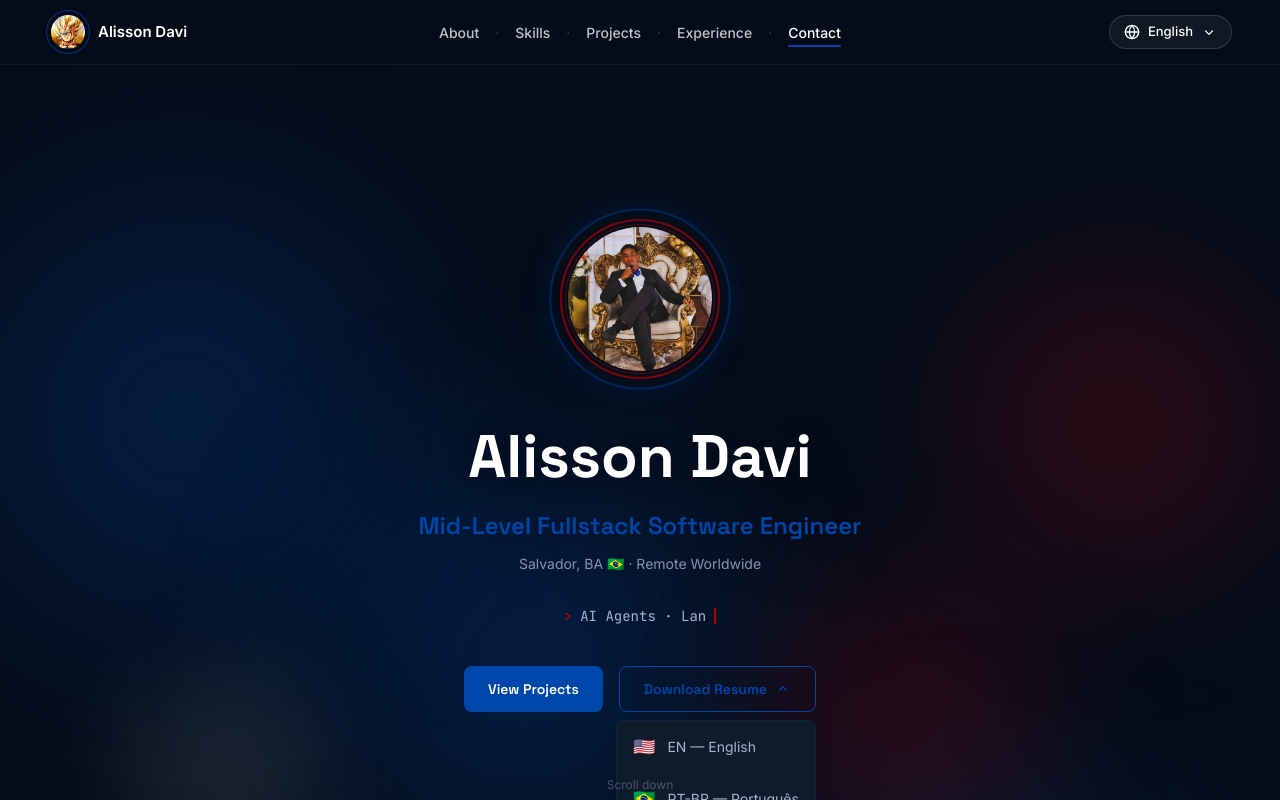
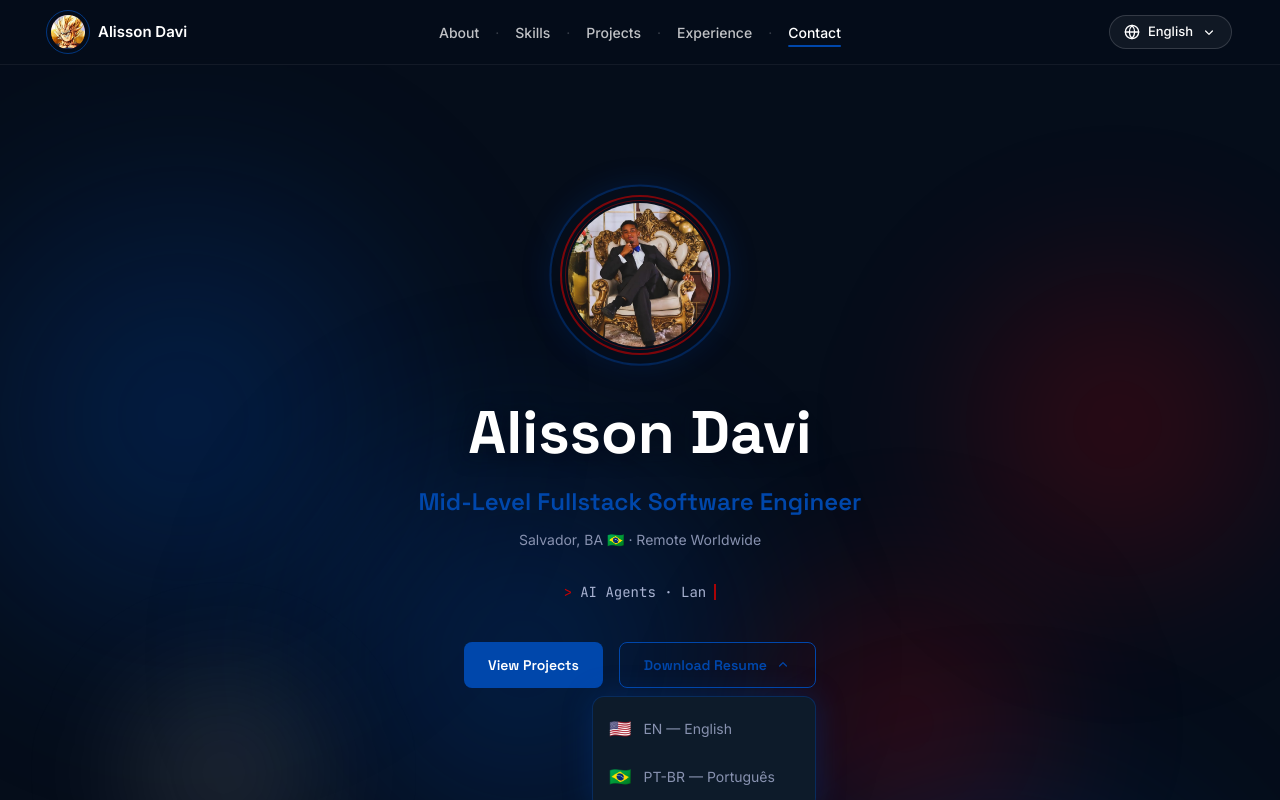
Before and after one commit to ViChagas07/Portfolio-Resume, a Next.js app: page /en in a window 1280 px wide. Both pictures are taken after a click on the button "Download Resume". Shown: the top 800 px of the page. Built offline with nearby package versions, Linux system fonts and the light colour scheme.

Commit message:
fix: resume dropdown styling matches lang switcher, no more clipping, scroll indicator spaced

```diff
--- a/components/sections/Hero.tsx
+++ b/components/sections/Hero.tsx
@@ -38,7 +38,7 @@ export function Hero() {
     <section
       id="hero"
       ref={ref}
-      className={`relative flex min-h-[100dvh] flex-col items-center justify-center overflow-hidden px-4 md:px-6 lg:px-12 py-20 md:py-24 ${animationClass}`}
+      className={`relative flex min-h-[100dvh] flex-col items-center justify-center overflow-x-clip px-4 md:px-6 lg:px-12 pt-20 md:pt-24 pb-32 md:pb-36 ${animationClass}`}
       aria-labelledby="hero-heading"
     >
       {/* AD Monogram Crest */}
@@ -119,11 +119,11 @@ export function Hero() {
             </svg>
           </button>
           {resumeOpen && (
-            <div className="absolute left-0 right-0 top-full mt-2 overflow-hidden rounded-lg border border-[var(--color-navy-lighter)] bg-[var(--color-navy-light)] shadow-lg sm:left-auto sm:right-0 sm:min-w-[200px]">
+            <div className="absolute right-0 z-50 mt-2 w-56 rounded-xl border border-[var(--color-blue)]/40 bg-[var(--color-navy-light)] py-2 shadow-[0_0_30px_var(--color-blue-glow)] sm:left-auto">
               <a
                 href="/resume-en.pdf"
                 download
-                className="flex items-center gap-3 px-4 py-3 text-sm text-[var(--color-gray-light)] transition-colors hover:bg-[var(--color-blue)]/10 hover:text-white"
+                className="flex items-center gap-3 px-4 py-2.5 text-sm text-[var(--color-gray)] transition-colors hover:bg-[var(--color-blue)]/10 hover:text-white"
               >
                 <span className="text-lg">🇺🇸</span>
                 <span>EN — English</span>
@@ -131,7 +131,7 @@ export function Hero() {
               <a
                 href="/resume-pt.pdf"
                 download
-                className="flex items-center gap-3 px-4 py-3 text-sm text-[var(--color-gray-light)] transition-colors hover:bg-[var(--color-blue)]/10 hover:text-white"
+                className="flex items-center gap-3 px-4 py-2.5 text-sm text-[var(--color-gray)] transition-colors hover:bg-[var(--color-blue)]/10 hover:text-white"
               >
                 <span className="text-lg">🇧🇷</span>
                 <span>PT-BR — Português</span>
@@ -142,7 +142,7 @@ export function Hero() {
       </div>
 
       {/* Scroll indicator */}
-      <div className="absolute bottom-8 flex flex-col items-center gap-2" aria-hidden="true">
+      <div className="absolute bottom-6 flex flex-col items-center gap-2" aria-hidden="true">
         <span className="text-xs text-[var(--color-gray-dark)]">
           {t("scroll_down")}
         </span>
```
